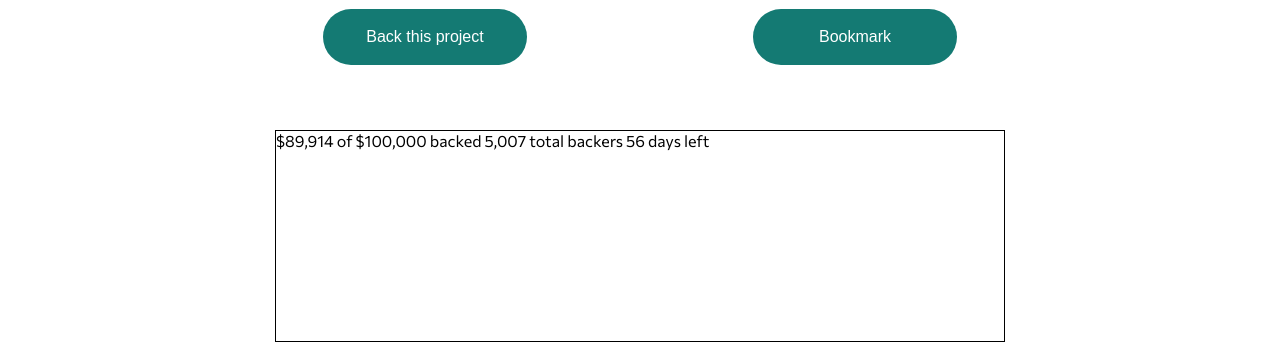
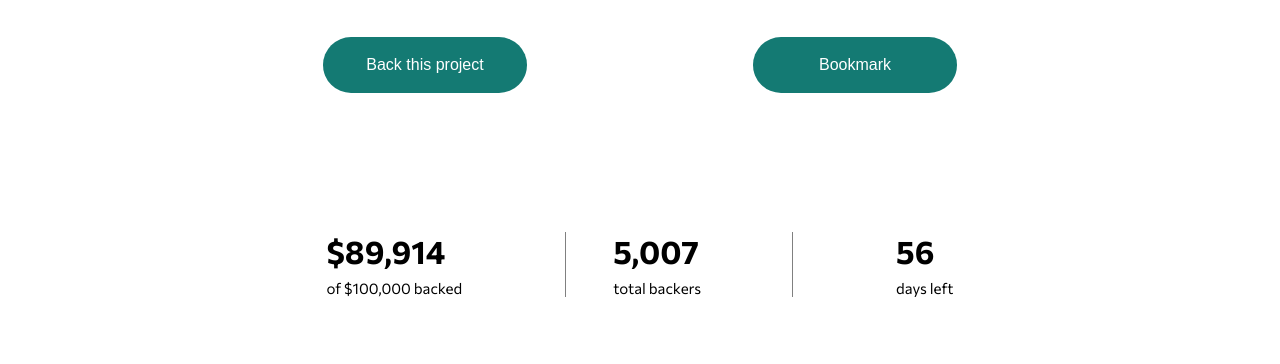
Before and after one commit to OliverVukovic/QuantoxW7-CrowdfundProductPage, a plain HTML site: page index.html in a window 1280 px wide. Shown: the part 436-800 px from the top of the page. Drawn offline with Linux system fonts and the light colour scheme.

Commit message:
css modification

```diff
--- a/index.html
+++ b/index.html
@@ -37,9 +37,20 @@
       </div>
 
       <div class="part2">
-        $89,914 of $100,000 backed
-        5,007 total backers
-        56 days left
+        <div class="first">
+          <h1>$89,914</h1>
+          <div class="p1">of $100,000 backed</div>
+        </div>
+
+        <div class="second">
+          <h1>5,007</h1>
+          <div class="p1">total backers</div>
+        </div>
+
+        <div class="third">
+          <h1>56</h1>
+          <div class="p1">days left</div>
+        </div>
       </div>
 
       <div class="part3">
--- a/style.css
+++ b/style.css
@@ -65,6 +65,8 @@ section {
 h2 {
     font-size: 28px;
     line-height: 34px;
+    font-weight: 700;
+    margin-top: 28px;
 }
 
 p {
@@ -101,10 +103,35 @@ button {
 }
 
 .part2 {
-    border: 1px solid black;
+    border: none;
+    border-radius: 8px;
     width: 100%;
     height: 212px;
+    display: flex;
+    justify-content: space-around;
+    align-items: center;
+    margin: auto;
 }
+
+.second {
+    border-left: 1px solid gray;
+    border-right: 1px solid gray;
+    padding-left: 47px;
+    padding-right: 91px;
+}
+
+h1 {
+    font-size: 32px;
+    line-height: 39px;
+    font-weight: 700;
+}
+
+.p1 {
+    margin-top: 8px;
+    font-size: 15px;
+    line-height: 18px;
+}
+
 .part3 {
     border: 1px solid black;
 }
```
